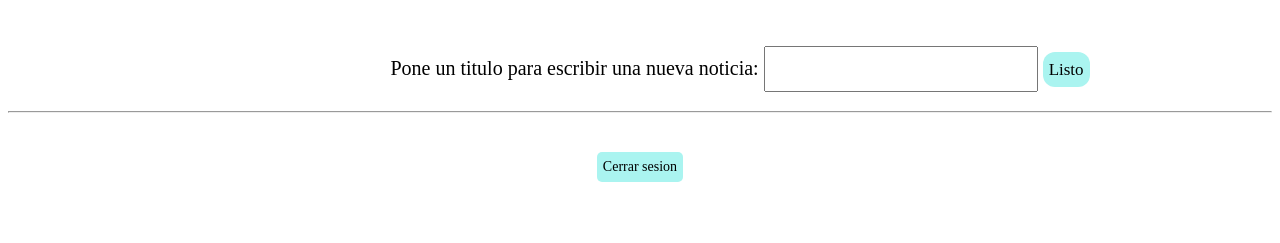
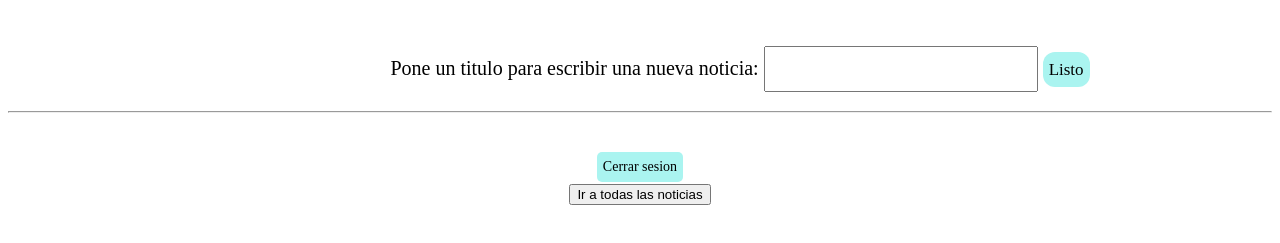
Before and after one commit to renaduay/ProyectoAPIS, a website with bundled scripts: page public/home.html in a window 1280 px wide. Shown: the part 71-314 px from the top of the page. Built offline with nearby package versions, Linux system fonts and the light colour scheme.

Commit message:
proyectoAPIS

```diff
--- a/public/home.html
+++ b/public/home.html
@@ -40,6 +40,7 @@
   <form action="/logout" method="POST">
     <input type="submit" id="cerrarsesion"value="Cerrar sesion">
   </form>
+  <button onclick ="window.location.href='news'  " >Ir a todas las noticias</button>
 
   <!--<form action="/goNews" method="POST">
     <input type="submit" id="news" value="Mostrar todas las Noticias">
```
